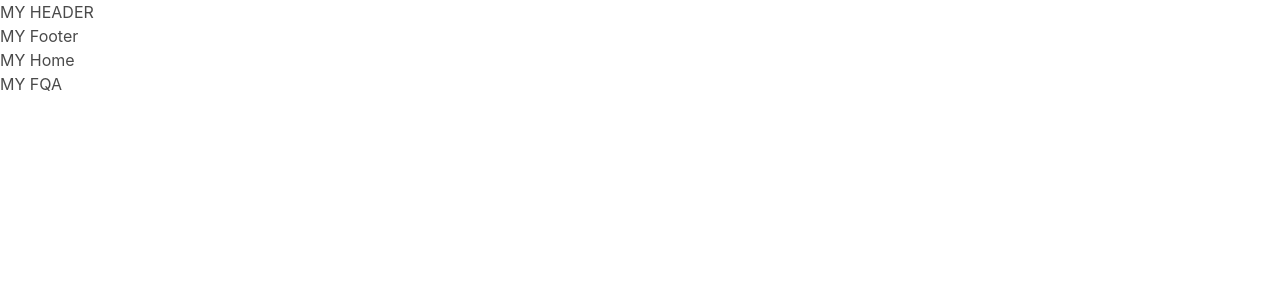
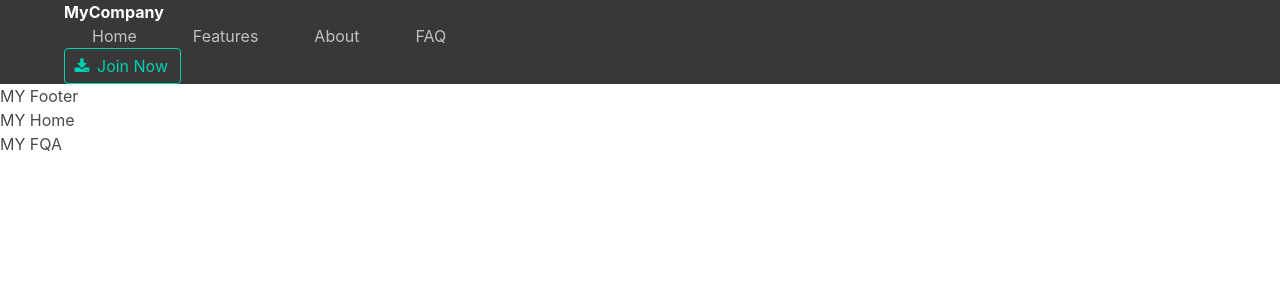
Before and after one commit to ramyavakity/React-App, a React (Create React App) app: page / in a window 1280 px wide. Shown: the top 300 px of the page. Built offline with nearby package versions, Linux system fonts and the light colour scheme.

Commit message:
Header Component

```diff
--- a/package.json
+++ b/package.json
@@ -6,6 +6,7 @@
     "bulma": "^0.7.3",
     "react": "^16.8.1",
     "react-dom": "^16.8.1",
+    "react-router-dom": "^4.3.1",
     "react-scripts": "2.1.3"
   },
   "scripts": {
--- a/src/App.js
+++ b/src/App.js
@@ -1,10 +1,10 @@
 import React, { Component } from 'react';
+import './App.css';
 import logo from './logo.svg';
 import Header from './components/Header/Header';
 import Footer from './components/Footer/Footer';
 import Home from './components/Home/Home';
 import Faq from './components/Faq/Faq';
-import './App.css';
 
 class App extends Component {
   render() {
--- /dev/null
+++ b/src/components/Header/Header.css
@@ -0,0 +1,20 @@
+.nav {
+  background-color: #383838; }
+  .nav a:hover {
+    color: gray; }
+
+.nav-left a {
+  color: #fff;
+  font-weight: bold; }
+
+a.r-item {
+  color: #C1C1C1;
+  padding: 0.5rem 1.75rem; }
+  @media screen and (max-width: 768px) {
+    a.r-item {
+      color: gray; }
+      a.r-item:hover {
+        background-color: #F1F1F1; } }
+
+.nav-toggle span {
+  background-color: #C1C1C1; }
--- a/src/components/Header/Header.js
+++ b/src/components/Header/Header.js
@@ -1,13 +1,44 @@
 import React, { Component } from 'react';
-
+import './Header.css';
+import { Link } from 'react-router-dom';
 
 class Header extends Component {
 
   render() {
     return (
-      <div className="App">
-        MY HEADER
+          <div className="nav has-shadow">
+      <div className="container">
+        <div className="nav-left">
+          <a className="nav-item">MyCompany</a>
+        </div>
+
+        <span className="nav-toggle">
+          <span></span>
+          <span></span>
+          <span></span>
+        </span>
+
+        <div className="nav-right nav-menu">
+
+          <Link to="/" className="nav-item r-item">Home</Link>
+          <Link to="/faq" className="nav-item r-item">Features</Link>
+          <Link to="/faq" className="nav-item r-item">About</Link>
+          <Link to="/faq" className="nav-item r-item">FAQ</Link>
+
+          <div className="nav-item">
+            <p className="control">
+              <a className="button is-primary is-outlined">
+                <span className="icon">
+                  <i className="fa fa-download"></i>
+                </span>
+                <span>Join Now</span>
+              </a>
+            </p>
+          </div>
+
+        </div>
       </div>
+    </div>
     );
   }
 }
--- /dev/null
+++ b/src/components/Header/Header.sass
@@ -0,0 +1,21 @@
+@import '../../mq.sass'
+
+.nav
+  background-color: #383838
+  a:hover
+    color: gray
+
+.nav-left a
+  color: #fff
+  font-weight: bold
+
+a.r-item
+  color:#C1C1C1
+  padding: 0.5rem 1.75rem
+  +mobile
+    color: gray
+    &:hover
+      background-color: #F1F1F1
+
+.nav-toggle span
+  background-color: #C1C1C1
--- a/src/index.js
+++ b/src/index.js
@@ -3,10 +3,11 @@ import ReactDOM from 'react-dom';
 import './index.css';
 import App from './App';
 import * as serviceWorker from './serviceWorker';
+import { BrowserRouter } from 'react-router-dom';
 
-ReactDOM.render(<App />, document.getElementById('root'));
-
-// If you want your app to work offline and load faster, you can change
-// unregister() to register() below. Note this comes with some pitfalls.
-// Learn more about service workers: http://bit.ly/CRA-PWA
+ReactDOM.render(
+<BrowserRouter>
+        <App />
+</BrowserRouter>
+, document.getElementById('root'));
 serviceWorker.unregister();
--- /dev/null
+++ b/src/mq.sass
@@ -0,0 +1,32 @@
+
+$primary: #1EC9AC !default
+
+// Responsiveness
+// 960, 1152, and 1344 have been chosen because they are divisible by both 12 and 16
+$tablet: 769px !default
+// 960px container + 40px
+$desktop: 1000px !default
+// 1152px container + 40
+$widescreen: 1192px !default
+// 1344px container + 40
+$fullhd: 1384px !default
+
+=mobile
+  @media screen and (max-width: $tablet - 1px)
+    @content
+
+=tablet
+  @media screen and (min-width: $tablet), print
+    @content
+
+=tablet-only
+  @media screen and (min-width: $tablet) and (max-width: $desktop - 1px)
+    @content
+
+=desktop
+  @media screen and (min-width: $desktop)
+    @content
+
+=desktop-only
+  @media screen and (min-width: $desktop) and (max-width: $widescreen - 1px)
+    @content
```
Also changed, not shown: src/mq.css (added), 1 other file (tests, documents, lock files or other folders).
